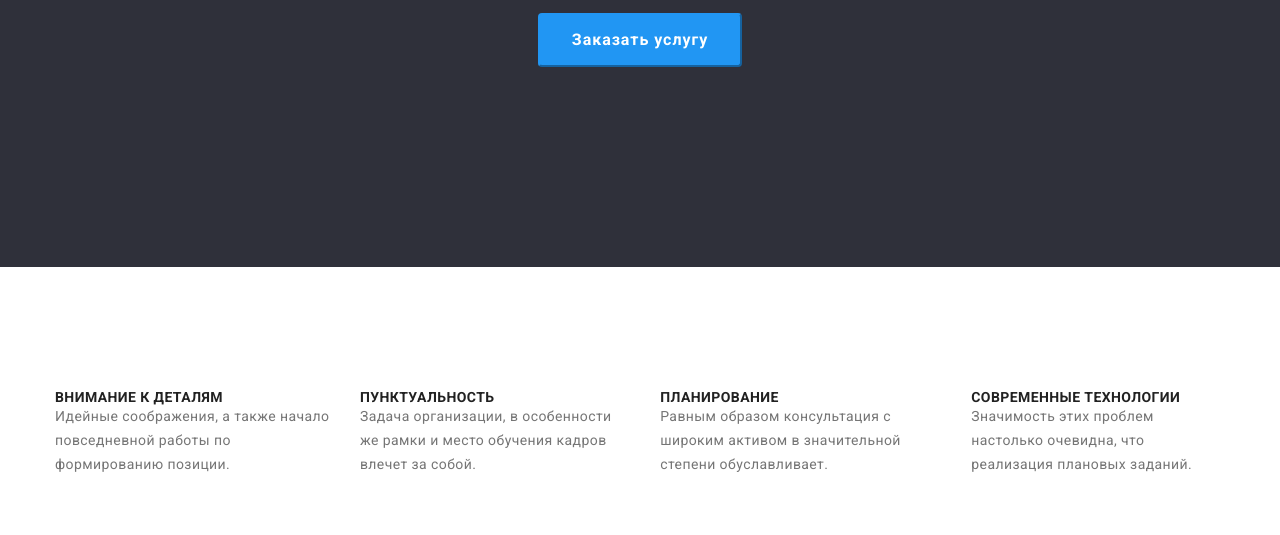
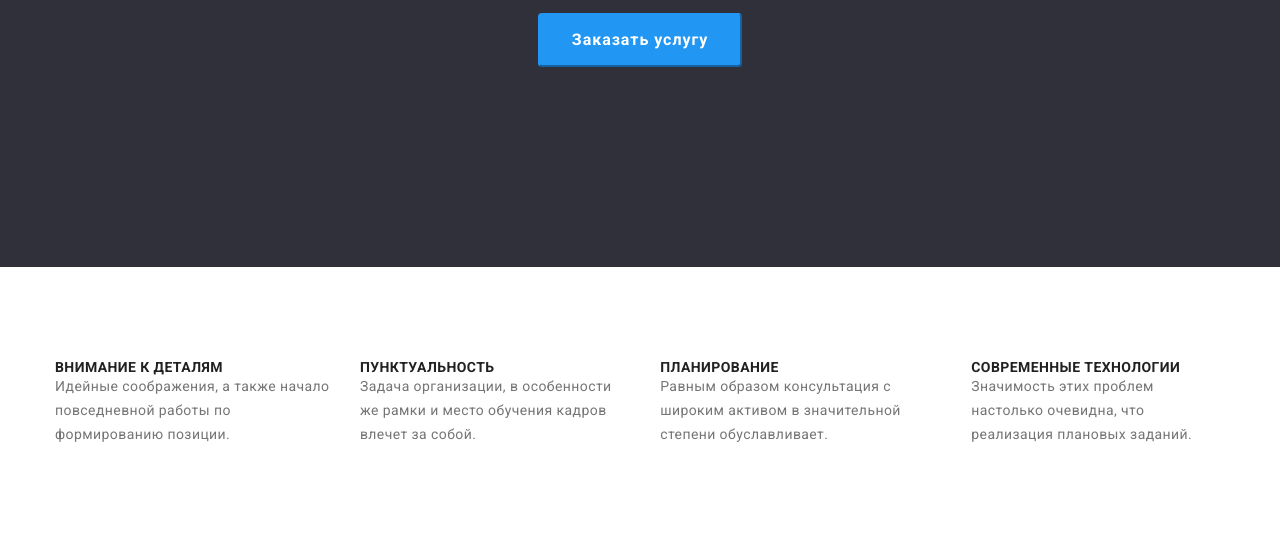
Before and after one commit to xxArtur/goit-markup-hw-03, a plain HTML site: page index.html in a window 1280 px wide. Shown: the part 417-952 px from the top of the page. Drawn offline with Linux system fonts and the light colour scheme.

Commit message:
зміна

```diff
--- a/css/style.css
+++ b/css/style.css
@@ -29,7 +29,8 @@ h1,h2,h3,h4,p{
 .container {
   margin-right: auto;
   margin-left: auto;
-  width: 1170px;
+  max-width: 1170px;
+  width: 100%;
   padding-left: 15px;
   padding-right: 15px;
   margin: 0 auto;
@@ -120,7 +121,6 @@ h1,h2,h3,h4,p{
   color:  var(--accent-color);
 }
 
-
 .menu-link.active{
   color:  var(--accent-color);
   font-weight: 500;
@@ -131,7 +131,6 @@ h1,h2,h3,h4,p{
 }
 
 /* button */
-
 .button {
   color:#757575;
   font-family: Roboto, sans-serif;
@@ -177,10 +176,6 @@ h1,h2,h3,h4,p{
   text-align: center;
 }
 
-/* .hero {
-
-} */
-
 .hero-title {
   color: var(--primary-white-color);
   font-weight: 900;
@@ -207,7 +202,12 @@ h1,h2,h3,h4,p{
 
 .section-title.feature {
   visibility: hidden;
- }
+  margin-bottom: -30px;
+}
+
+.section.feature {
+  padding-top: 94px;
+}
 
 .feature-list {
   font-family: 'Roboto';
@@ -227,10 +227,6 @@ h1,h2,h3,h4,p{
   line-height: 1.71;
   letter-spacing: 0.03em;
   color:var(--text-color);
-}
-
-.specifics {
-  margin-top: 94px;
 }
 
 .works {
@@ -287,7 +283,6 @@ h1,h2,h3,h4,p{
   line-height: 1.19;
   color:var(--title-text-color);
 }
-
 
 .address {
   font-family: 'Roboto';
@@ -366,7 +361,6 @@ h1,h2,h3,h4,p{
 
 }
 
-
 .services-list {
 
   display: flex;
--- a/index.html
+++ b/index.html
@@ -52,7 +52,7 @@
 
         <!--Особливості-->
         <div class="container">
-        <section class="section">
+        <section class="section feature">
             <h2 class="section-title feature">Особености</h2>
                 <ul class="list specifics">
                     <li class="item">
```
